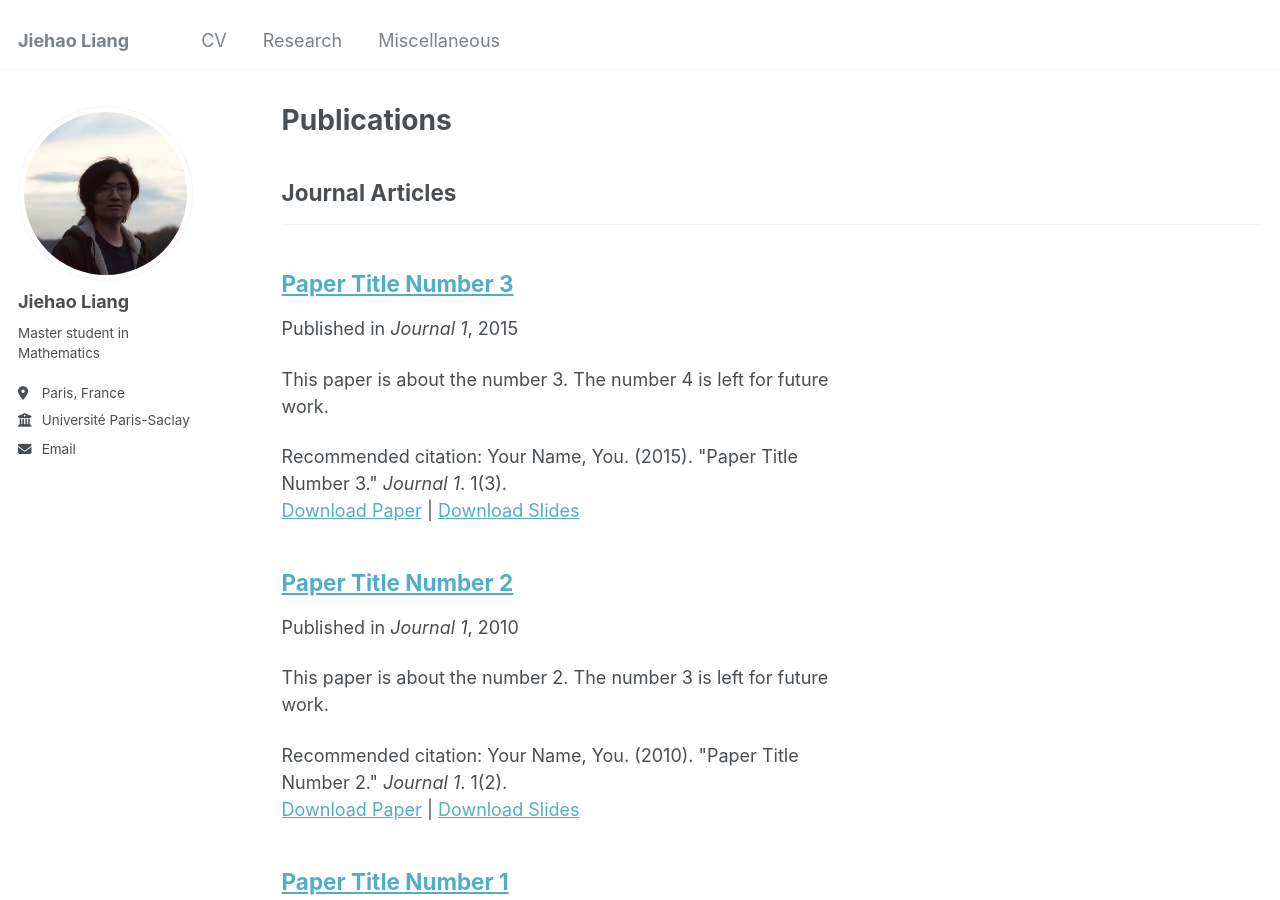
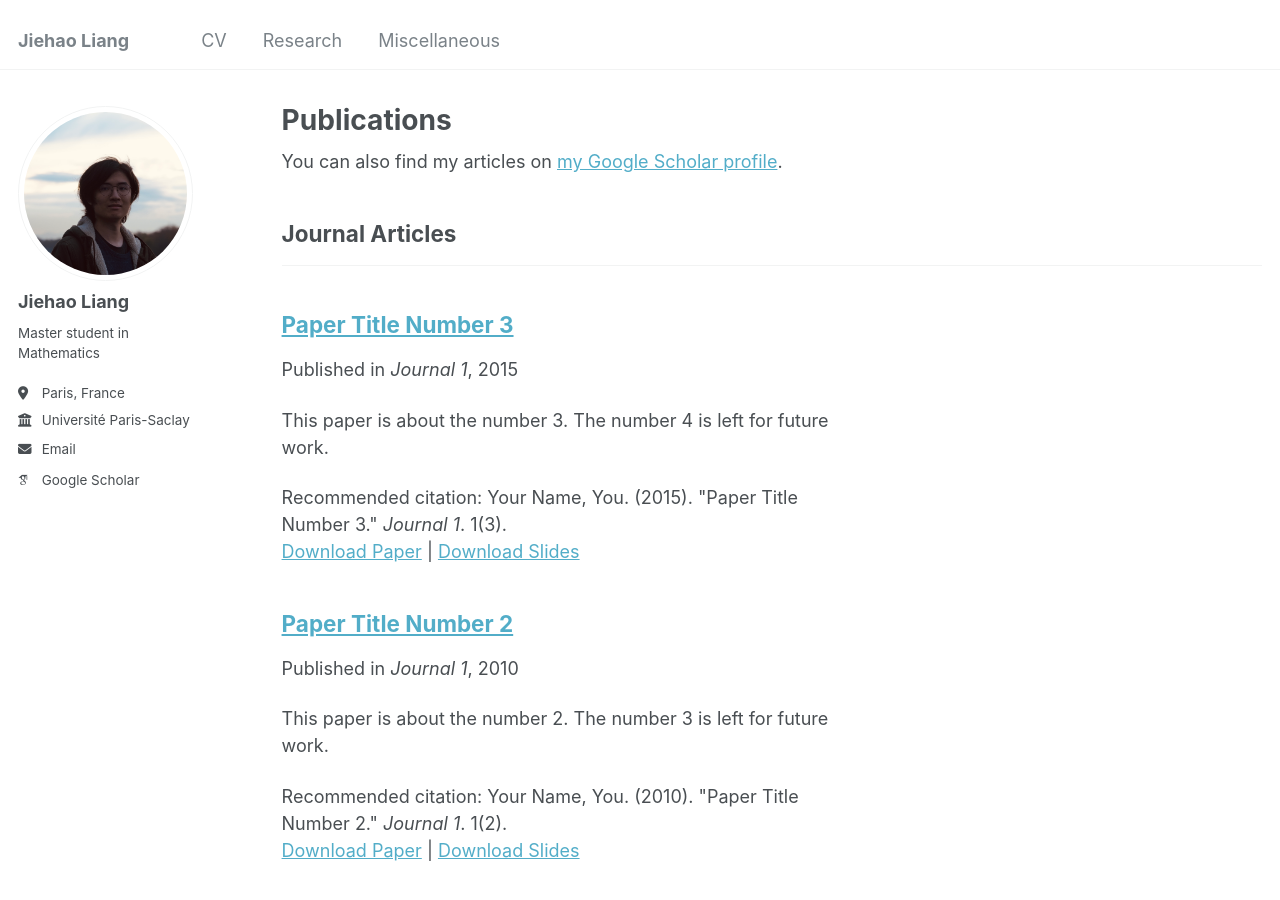
Before and after one commit to liangjiehao/liangjiehao.github.io, a Jekyll site: the page built from _pages/publications.html, in a window 1280 px wide and 900 px high. Built offline with Jekyll 4.4.1, drawn with Linux system fonts in a browser that asks for light colours; some web fonts are replaced; part of the change alters nothing that is shown.

Commit message:
Update _config.yml

```diff
--- a/_config.yml
+++ b/_config.yml
@@ -32,7 +32,7 @@ author:
 
   # Academic websites
   arxiv            : # URL - Update with the correct link to your profile
-  googlescholar    : # "https://scholar.google.com/citations?user=PS_CX0AAAAAJ"
+  googlescholar    : "https://scholar.google.com/citations?user=Gsc4_EYAAAAJ&hl=en"
   impactstory      : # URL
   orcid            : # "http://orcid.org/yourorcidurl"
   semantic         : # URL
```
